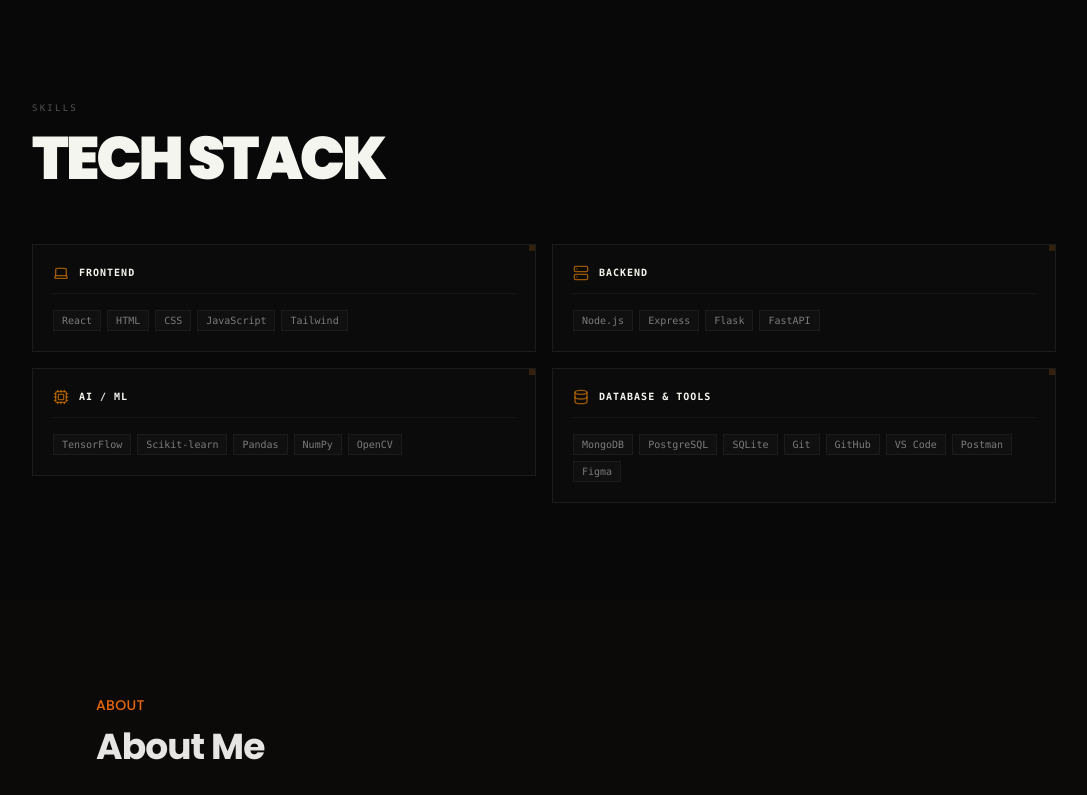
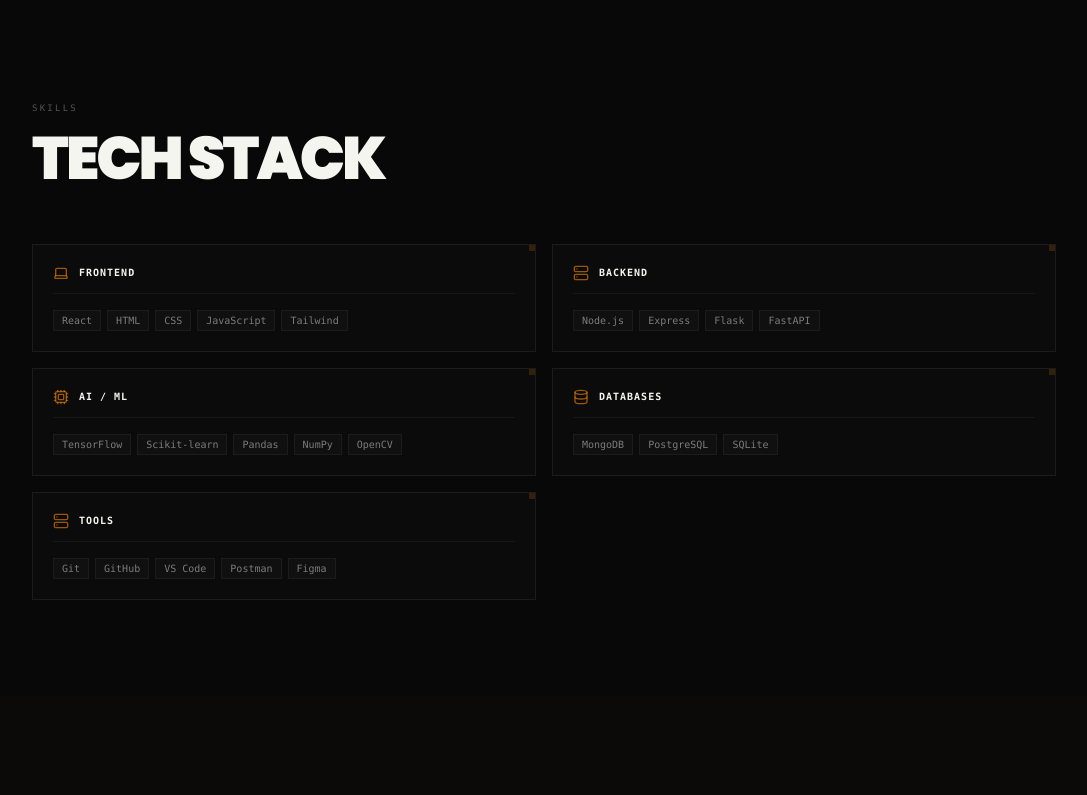
Before and after one commit to pruthvi189/portfolio, a Next.js app: page / in a window 1280 px wide. Shown: the part 1806-2601 px from the top of the page, without its empty margins (96-1183 px from the left). Built offline with nearby package versions, Linux system fonts and the light colour scheme.

Commit message:
fix: increase project spacing to 60px and split Database & Tools into two cards

```diff
--- a/src/components/sections/projects.tsx
+++ b/src/components/sections/projects.tsx
@@ -152,7 +152,7 @@
           </p>
         </FadeIn>
 
-        <div className="flex flex-col gap-8">
+        <div className="flex flex-col" style={{ gap: "60px" }}>
           <StaggerContainer staggerDelay={0.1}>
             {projects.map((project, index) => (
               <ProjectCard key={project.slug} project={project} index={index} />
--- a/src/components/sections/skills.tsx
+++ b/src/components/sections/skills.tsx
@@ -26,10 +26,16 @@
     skills: ["TensorFlow", "Scikit-learn", "Pandas", "NumPy", "OpenCV"],
   },
   {
-    title: "Database & Tools",
+    title: "Databases",
     icon: Database,
     gradientColor: "rgba(217,119,6,0.12)",
-    skills: ["MongoDB", "PostgreSQL", "SQLite", "Git", "GitHub", "VS Code", "Postman", "Figma"],
+    skills: ["MongoDB", "PostgreSQL", "SQLite"],
+  },
+  {
+    title: "Tools",
+    icon: Server,
+    gradientColor: "rgba(217,119,6,0.08)",
+    skills: ["Git", "GitHub", "VS Code", "Postman", "Figma"],
   },
 ];
 
```
